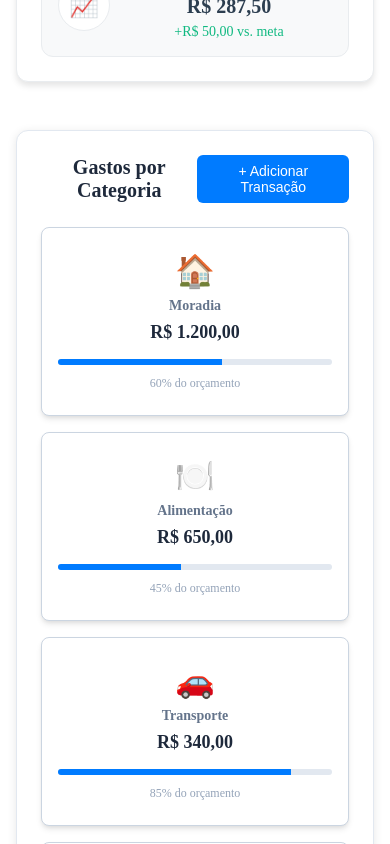
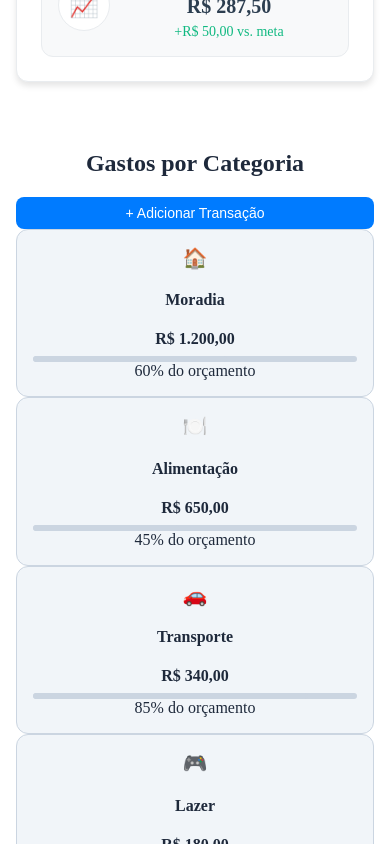
Before and after one commit to DiiasDev/dashboardRotina, a React (Create React App) app: page /Financeiro in a window 390 px wide. Shown: the part 1200-2044 px from the top of the page. Built offline with nearby package versions, Linux system fonts and the light colour scheme; the HTML template or start-up script is replaced by a standard one.

Commit message:
fix: Ajuste nos estilos financeiro

```diff
--- a/src/Components/CategoryGrid/CategoryGrid.tsx
+++ b/src/Components/CategoryGrid/CategoryGrid.tsx
@@ -1,4 +1,4 @@
-import styles from './categoryGrid.module.css'
+import styles from './CategoryGrid.module.css'
 
 interface Category {
     id: string
--- a/src/Components/CategoryGrid/categoryGrid.module.css
+++ b/src/Components/CategoryGrid/categoryGrid.module.css
@@ -1,35 +1,54 @@
+:root {
+  --bg-primary: #ffffff;
+  --bg-secondary: #f8f9fa;
+  --text-primary: #2c3e50;
+  --text-secondary: #6c757d;
+  --border-color: #e9ecef;
+  --card-bg: #ffffff;
+  --card-shadow: rgba(0, 0, 0, 0.1);
+}
+
+[data-theme="dark"] {
+  --bg-primary: #1a1a1a;
+  --bg-secondary: #2d2d2d;
+  --text-primary: #ffffff;
+  --text-secondary: #b0b0b0;
+  --border-color: #404040;
+  --card-bg: #2d2d2d;
+  --card-shadow: rgba(0, 0, 0, 0.3);
+}
+
 .section {
-    background: var(--color-card-financial);
-    border: 1px solid var(--color-card-financial-border);
-    border-radius: 12px;
-    padding: 1.5rem;
-    box-shadow: 0 2px 10px var(--color-card-financial-shadow);
-    margin-bottom: 2rem;
+    background: var(--card-bg);
+    border-radius: 16px;
+    padding: 24px;
+    box-shadow: var(--card-shadow);
+    border: 1px solid var(--border-color);
 }
 
 .sectionHeader {
     display: flex;
     justify-content: space-between;
     align-items: center;
-    margin-bottom: 1.5rem;
+    margin-bottom: 24px;
 }
 
 .sectionHeader h2 {
+    font-size: 1.5rem;
+    font-weight: 600;
+    color: var(--text-primary);
     margin: 0;
-    color: var(--color-financial-text-primary);
-    font-size: 1.25rem;
 }
 
 .addButton {
-    padding: 0.5rem 1rem;
     background: var(--color-primary);
     color: white;
     border: none;
-    border-radius: 6px;
-    font-size: 0.875rem;
+    border-radius: 8px;
+    padding: 8px 16px;
     font-weight: 500;
     cursor: pointer;
-    transition: background 0.2s ease;
+    transition: background-color 0.2s ease;
 }
 
 .addButton:hover {
@@ -38,91 +57,128 @@
 
 .categoryGrid {
     display: grid;
-    grid-template-columns: repeat(5, 1fr);
-    gap: 1rem;
-}
-
-@media (max-width: 1200px) {
-    .categoryGrid {
-        grid-template-columns: repeat(4, 1fr);
-    }
-}
-
-@media (max-width: 900px) {
-    .categoryGrid {
-        grid-template-columns: repeat(3, 1fr);
-    }
-}
-
-@media (max-width: 600px) {
-    .categoryGrid {
-        grid-template-columns: repeat(2, 1fr);
-    }
-}
-
-@media (max-width: 400px) {
-    .categoryGrid {
-        grid-template-columns: 1fr;
-    }
+    grid-template-columns: repeat(auto-fit, minmax(300px, 1fr));
+    gap: 20px;
 }
 
 .categoryCard {
-    text-align: center;
-    padding: 1.5rem 1rem;
-    background: var(--color-surface);
-    border: 1px solid var(--color-border);
-    border-radius: 8px;
-    box-shadow: var(--shadow-md);
-    color: var(--color-financial-text-primary);
-    transition: transform 0.2s ease;
+    background: var(--bg-secondary);
+    border-radius: 12px;
+    padding: 20px;
+    border: 1px solid var(--border-color);
+    transition: all 0.2s ease;
 }
 
 .categoryCard:hover {
-    transform: translateY(-2px);
+    transform: translateY(-1px);
+    box-shadow: var(--card-shadow);
 }
 
 .categoryIcon {
     font-size: 2rem;
-    margin-bottom: 0.5rem;
+    margin-bottom: 12px;
 }
 
 .categoryCard h4 {
-    margin: 0 0 0.5rem 0;
-    color: var(--color-financial-text-secondary);
-    font-size: 0.875rem;
-}
-
-.categoryName {
-    color: var(--color-financial-text-secondary);
+    font-size: 1.1rem;
+    font-weight: 600;
+    color: var(--text-primary);
+    margin: 0 0 8px 0;
 }
 
 .categoryAmount {
-    margin: 0 0 1rem 0;
-    font-size: 1.125rem;
-    font-weight: 600;
-    color: var(--color-financial-text-primary);
+    font-size: 1.4rem;
+    font-weight: 700;
+    color: var(--text-primary);
+    margin: 0 0 12px 0;
 }
 
 .progressBar {
-    width: 100%;
+    background: var(--border-color);
     height: 6px;
-    background: var(--color-financial-progress);
     border-radius: 3px;
     overflow: hidden;
-    margin-bottom: 0.5rem;
+    margin-bottom: 8px;
 }
 
 .progressFill {
+    background: var(--color-primary);
     height: 100%;
-    background: var(--color-primary);
+    border-radius: 3px;
     transition: width 0.3s ease;
 }
 
 .categoryPercent {
-    font-size: 0.75rem;
-    color: var(--color-financial-text-muted);
+    font-size: 0.9rem;
+    color: var(--text-secondary);
 }
 
-.progressText {
-    color: var(--color-financial-text-muted);
+@media (max-width: 768px) {
+    .categoryGrid {
+        grid-template-columns: 1fr;
+    }
+
+    .sectionHeader {
+        flex-direction: column;
+        align-items: flex-start;
+        gap: 12px;
+    }
 }
+
+@media (max-width: 1024px) {
+    .categoryGrid {
+        grid-template-columns: repeat(auto-fit, minmax(250px, 1fr));
+    }
+}
+
+
+.categoryAmount {
+  color: var(--color-text);
+  font-size: 1rem;
+  font-weight: 600;
+  margin: 0;
+}
+
+.progressBar {
+  width: 100%;
+  height: 6px;
+  background: var(--color-border);
+  border-radius: 3px;
+  overflow: hidden;
+  margin-top: 0.5rem;
+}
+
+.progressFill {
+  height: 100%;
+  border-radius: 3px;
+  transition: width 0.3s ease;
+}
+
+.progressLow {
+  background: var(--color-status-iniciado);
+}
+
+.progressMedium {
+  background: var(--color-status-pausado);
+}
+
+.progressHigh {
+  background: var(--color-status-parado);
+}
+
+@media (max-width: 768px) {
+  .grid {
+    grid-template-columns: 1fr;
+  }
+
+  .header {
+    flex-direction: column;
+    align-items: flex-start;
+    gap: 1rem;
+  }
+
+  .addButton {
+    width: 100%;
+    justify-content: center;
+  }
+}
```
